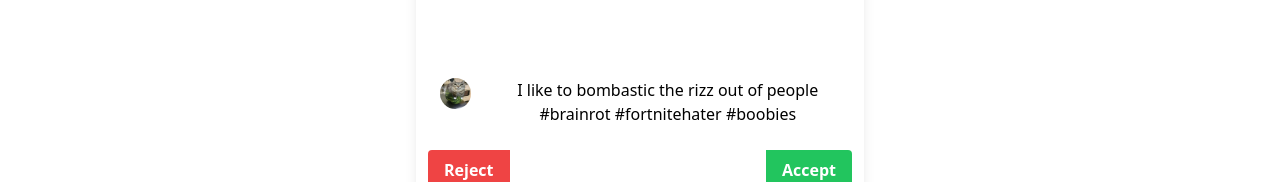
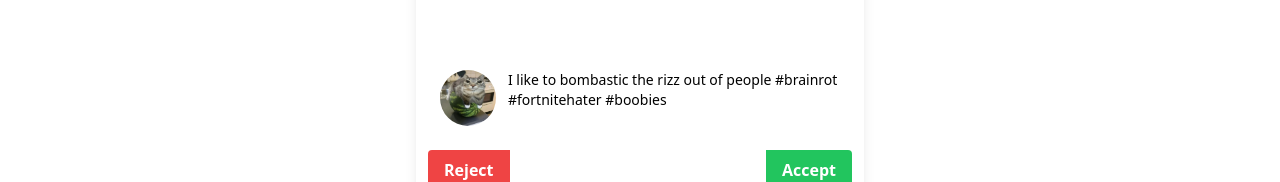
Before and after one commit to Saalim-Baba/M426_bFriend, a React (Create React App) app in the folder frontend/: page / in a window 1280 px wide. Shown: the part 566-748 px from the top of the page. Built offline with nearby package versions, Linux system fonts and the light colour scheme.

Commit message:
card changes

```diff
--- a/frontend/src/Components/Cards.js
+++ b/frontend/src/Components/Cards.js
@@ -19,10 +19,11 @@ function Cards(){
                             <img
                                 alt="retard user"
                                 src="/11c7a56403bb2371acfa14a797b14571.webp"
-                                className="rounded-full w-12"
+                                className="rounded-full w-20"
                             />
                         </div>
-                        <div className="">
+                        <div className="text-left text-sm">
+
                             I like to bombastic the rizz out of people #brainrot #fortnitehater #boobies
                         </div>
                     </div>
```
